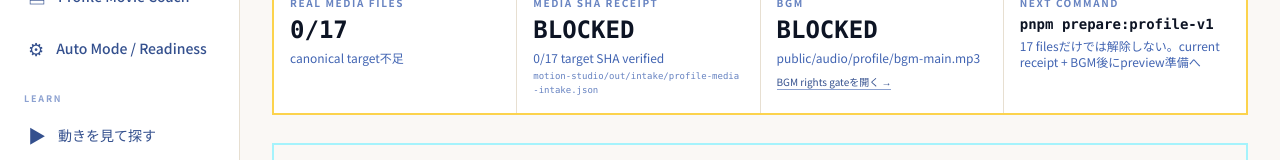
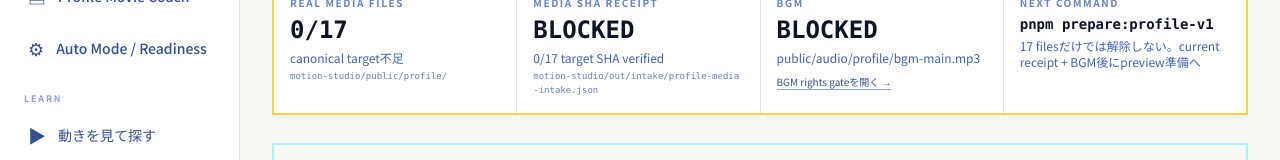
Before and after one commit to m-shogo/wedding-project, a React (Vite) app in the folder movie-dashboard/: page /profile-media-intake in a window 1280 px wide. Shown: the part 259-419 px from the top of the page. Built offline with nearby package versions, Linux system fonts and the light colour scheme.

Commit message:
fix: keep Profile canonical target explicit

```diff
--- a/movie-dashboard/src/pages/ProfileMediaIntake.tsx
+++ b/movie-dashboard/src/pages/ProfileMediaIntake.tsx
@@ -52,6 +52,7 @@ export function ProfileMediaIntake() {
             <p className="text-[10px] tracking-[0.16em] font-semibold text-navy-400">REAL MEDIA FILES</p>
             <p className="mt-1 text-2xl font-mono font-bold text-navy-900 dark:text-sand-100">{gate.resolvedMediaCount}/{gate.expectedMediaCount}</p>
             <p className="mt-1 text-xs text-navy-500 dark:text-navy-300">{mediaFilesReady ? "17 canonical target found" : "canonical target不足"}</p>
+            <code className="mt-1 block text-[9px] text-navy-400">motion-studio/public/profile/</code>
           </div>
           <div className={`p-4 ${receiptCurrent ? "bg-emerald-50 dark:bg-emerald-900/20" : "bg-white dark:bg-navy-800"}`}>
             <p className="text-[10px] tracking-[0.16em] font-semibold text-navy-400">MEDIA SHA RECEIPT</p>
```
